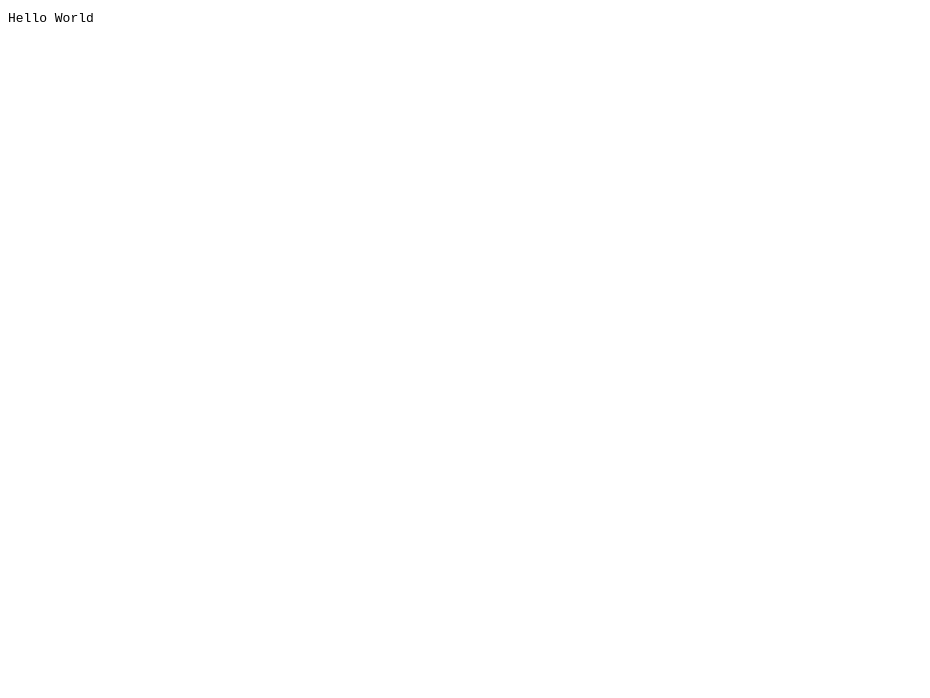
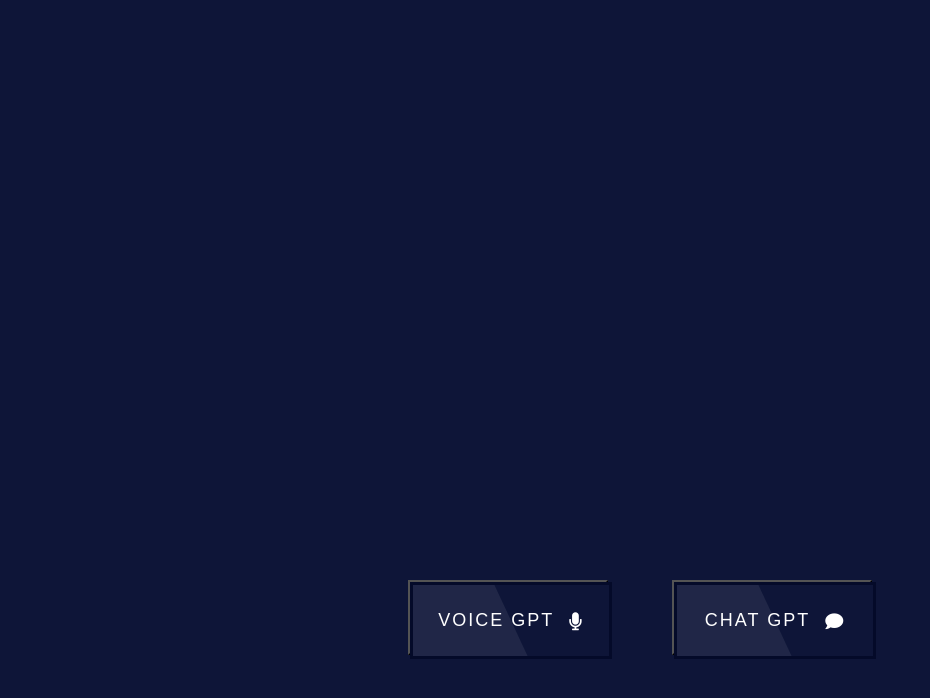
Before and after one commit to AHDev100/Smart-Speak, a React (Create React App) app: page / in a window 1280 px wide. Shown: the top 698 px of the page, without its empty margins (0-930 px from the left). Built offline with nearby package versions, Linux system fonts and the light colour scheme.

Commit message:
March 10th - Worked on foundations of landing page

```diff
--- a/package.json
+++ b/package.json
@@ -10,6 +10,7 @@
     "react": "^18.2.0",
     "react-dom": "^18.2.0",
     "react-i18next": "^12.2.0",
+    "react-icons": "^4.8.0",
     "react-router-dom": "^6.9.0",
     "react-scripts": "5.0.1",
     "react-speech-recognition": "^3.10.0",
--- a/public/index.html
+++ b/public/index.html
@@ -24,6 +24,7 @@
       work correctly both with client-side routing and a non-root public URL.
       Learn how to configure a non-root public URL by running `npm run build`.
     -->
+    <link rel="stylesheet" href="https://use.fontawesome.com/releases/v5.15.4/css/all.css" integrity="sha384-DyZ88mC6Up2uqS4h/KRgHuoeGwBcD4Ng9SiP4dIRy0EXTlnuz47vAwmeGwVChigm" crossorigin="anonymous"/>
     <title>React App</title>
   </head>
   <body>
--- a/src/App.js
+++ b/src/App.js
@@ -1,8 +1,8 @@
+import Landing from "./components/landing/landing";
+
 function App() {
   return (
-    <div>
-      <code>Hello World</code>
-    </div>
+    <Landing />
   );
 }
 
--- a/src/components/Home.js
+++ /dev/null
@@ -1 +0,0 @@
-console.log("Hello World");
--- /dev/null
+++ b/src/components/landing/landing.css
@@ -0,0 +1,90 @@
+.title{
+    color: aliceblue;
+}
+
+.btn-container{
+    margin-top: 70vh;
+    display: flex;
+    flex-direction: row;
+    gap: 1.5rem;
+    justify-content: center;
+}
+
+i {
+    padding-left: 15px;
+    color: white;
+    transition: transform 0.3s ease-in-out;
+}
+
+i:hover{
+    transform: scale(1.6);
+}
+
+.btn-container button {
+    position: relative;
+    width: 200px;
+    height: 75px;
+    display: inline-block;
+    background: #fff;
+    margin: 20px;
+    font-size: large;
+}
+
+.btn-container button::before,
+.btn-container button::after{
+    content: '';
+    position: absolute;
+    inset: 0;
+    background: #f00;
+    transition: 0.5s;
+}
+
+.btn-container button:nth-child(1)::before,
+.btn-container button:nth-child(1)::after {
+    background: linear-gradient(45deg, #00ccff, #0e1538, #d400d4);
+}
+
+.btn-container button:nth-child(2)::before,
+.btn-container button:nth-child(2)::after {
+    background: linear-gradient(45deg, #ff075b, #0e1538, #1aff22);
+}
+
+.btn-container button:hover::before{
+    inset: -3px;
+}
+
+.btn-container button:hover::after{
+    inset: -3px;
+    filter: blur(10px);
+}
+
+.btn-container button span{
+    position: absolute;
+    top: 0;
+    left: 0;
+    width: 100%;
+    height: 100%;
+    display: inline-block;
+    background: #0e1538;
+    z-index: 10;
+    display: flex;
+    justify-content: center;
+    align-items: center;
+    font: 1.2em;
+    text-transform: uppercase;
+    letter-spacing: 2px;
+    color: #fff;
+    border: 3px solid #040a29;
+    overflow: hidden;
+}
+
+.btn-container button span::before{
+   content: '';
+   position: absolute;
+   top: 0;
+   left: -50%;
+   width: 100%;
+   height: 100%;
+   background: rgba(255, 255, 255, 0.075);
+   transform: skew(25deg);
+}
--- /dev/null
+++ b/src/components/landing/landing.js
@@ -0,0 +1,14 @@
+import "./landing.css";
+
+const landing = () =>{
+    return (
+        <div>
+            <div className="btn-container">
+                <button><span>Voice GPT<i className="fas fa-microphone"></i></span></button>
+                <button><span>Chat GPT<i className="fas fa-comment"></i></span></button>
+            </div>
+        </div>
+    )
+}
+
+export default landing;
--- a/src/index.css
+++ b/src/index.css
@@ -1,3 +1,7 @@
 * ::after ::before{
   box-sizing: border-box;
 }
+
+body {
+  background: #0e1538;
+}
```
Also changed, not shown: src/components/voicegpt/voice.css (added), src/components/voicegpt/voice.js (added), 1 other file (tests, documents, lock files or other folders).
